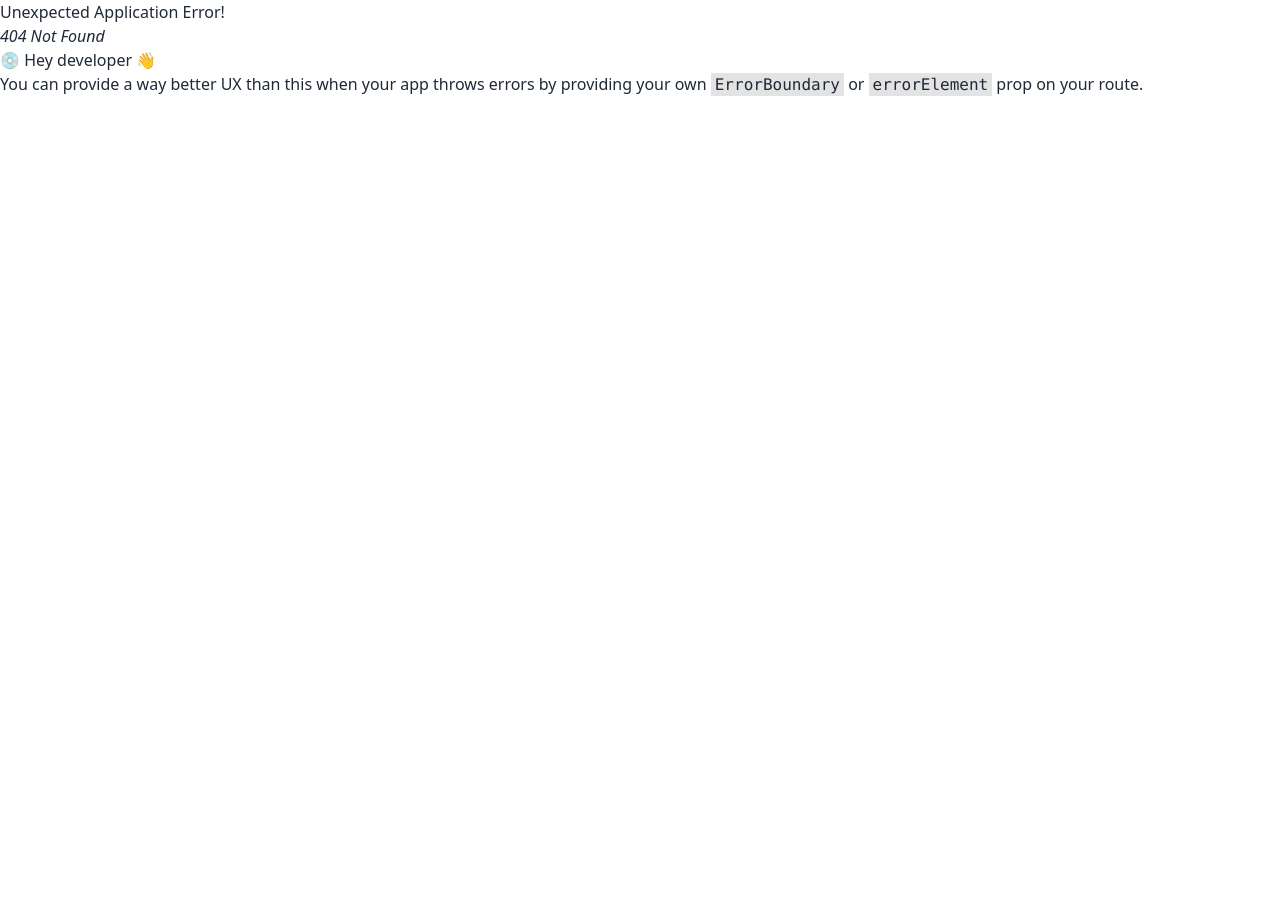
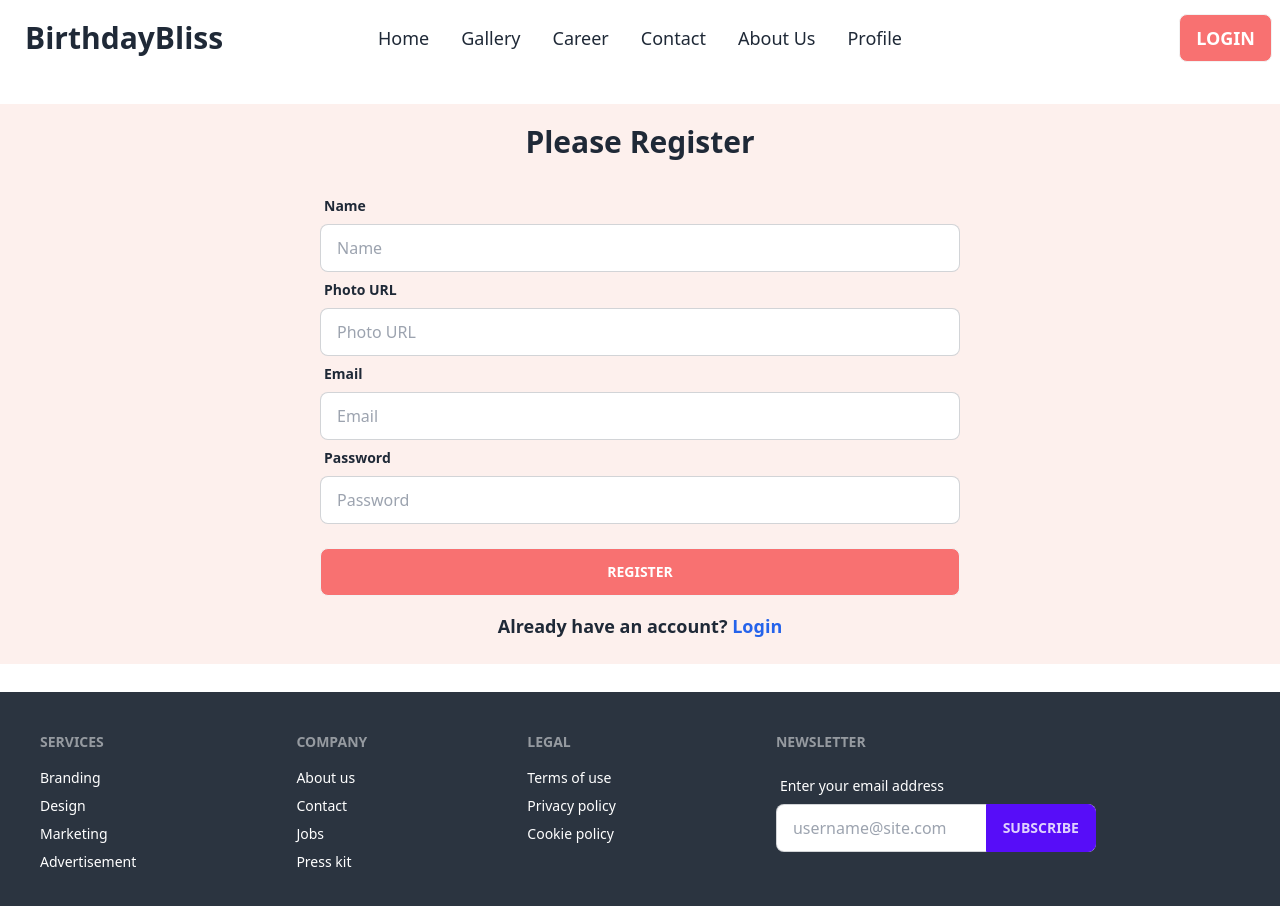
Before and after one commit to ParthaMalakar/BirthDayBliss-Client, a React (Vite) app: page /register in a window 1280 px wide. Before the commit this address had no page. Shown: the top 906 px of the page. Before the commit the page ends 800 px from the top, so only its background shows below. Built offline with nearby package versions, Linux system fonts and the light colour scheme.

Commit message:
login , registration page created

```diff
--- a/src/layout/Root.jsx
+++ b/src/layout/Root.jsx
@@ -5,9 +5,9 @@ import Footer from "../shared/navbar/Footer";
 const Root = () => {
     return (
         <div>
-
             <div  className="max-w-7xl mx-auto">
             <Navbar></Navbar>
+
             <Outlet></Outlet>
 
             </div>
--- a/src/pages/Home/Home.jsx
+++ b/src/pages/Home/Home.jsx
@@ -9,7 +9,7 @@ const Home = () => {
 
   return (
     <div>
-      <div className="carousel w-full lg:h-[550px] bg-[#E76F511A]">
+      <div className=" carousel w-full lg:h-[550px] bg-[#E76F511A]">
         <div id="slide1" className="carousel-item relative w-full">
           <div className="flex flex-col lg:flex-row gap-20 p-4 lg:p-24">
             <div className="space-y-7 flex-1">
--- /dev/null
+++ b/src/pages/Login/Login.jsx
@@ -0,0 +1,33 @@
+import { Link } from "react-router-dom";
+
+
+const Login = () => {
+    return (
+        <div>
+             <div className="pt-8 bg-[#009CDB26]">
+                <h2 className="text-3xl my-10 text-center pt-10 font-bold">Please Login</h2>
+                <form  className=" md:w-3/4 lg:w-1/2 mx-auto">
+                    <div className="form-control">
+                        <label className="label">
+                            <span className="label-text font-medium">Email</span>
+                        </label>
+                        <input type="email" required name="email" placeholder="Email" className="input input-bordered" />
+                    </div>
+                    <div className="form-control">
+                        <label className="label">
+                            <span className="label-text font-medium">Password</span>
+                        </label>
+                        <input type="password" required name="password" placeholder="Password" className="input input-bordered" />
+
+                    </div>
+                    <div className="form-control mt-6">
+                        <button className="btn bg-red-400 text-white">Login</button>
+                    </div>
+                </form>
+                <p className="text-center mt-4 pb-20 mb-20 text-lg font-bold">Do not have an account <Link to="/register" className="text-blue-600 font-bold" >Register</Link></p>
+            </div>
+        </div>
+    );
+};
+
+export default Login;
--- /dev/null
+++ b/src/pages/Registration/Registration.jsx
@@ -0,0 +1,44 @@
+import { Link } from "react-router-dom";
+
+const Registration = () => {
+    return (
+        <div>
+             <div className="bg-[#E76F511A]">
+                <h2 className="text-3xl my-7 pt-5 text-center font-bold">Please Register</h2>
+                <form  className=" md:w-3/4 lg:w-1/2 mx-auto">
+                    <div className="form-control">
+                        <label className="label">
+                            <span className="label-text font-semibold">Name</span>
+                        </label>
+                        <input type="text" required name="name" placeholder="Name" className="input input-bordered" />
+                    </div>
+                    <div className="form-control">
+                        <label className="label">
+                            <span className="label-text font-semibold">Photo URL</span>
+                        </label>
+                        <input type="text" required name="photo" placeholder="Photo URL" className="input input-bordered" />
+                    </div>
+                    <div className="form-control">
+                        <label className="label">
+                            <span className="label-text font-semibold">Email</span>
+                        </label>
+                        <input type="email" required name="email" placeholder="Email" className="input input-bordered" />
+                    </div>
+                    <div className="form-control">
+                        <label className="label">
+                            <span className="label-text font-semibold">Password</span>
+                        </label>
+                        <input type="password" required name="password" placeholder="Password" className="input input-bordered" />
+
+                    </div>
+                    <div className="form-control mt-6">
+                        <button className="btn bg-red-400 text-white font-bold">Register</button>
+                    </div>
+                </form>
+                <p className="text-center mt-4 font-bold text-lg pb-6 mb-7 ">Already have an account? <Link className="text-blue-600 font-bold" to="/login">Login</Link></p>
+            </div>
+        </div>
+    );
+};
+
+export default Registration;
--- a/src/shared/navbar/Navbar.jsx
+++ b/src/shared/navbar/Navbar.jsx
@@ -1,9 +1,8 @@
-import { NavLink } from "react-router-dom";
+import { Link, NavLink } from "react-router-dom";
 
 const Navbar = () => {
     const navLinks = <>
         <li><NavLink className="text-lg" to="/">Home</NavLink></li>
-        <li><NavLink className="text-lg" to="/about">Services</NavLink></li>
         <li><NavLink className="text-lg" to="/career">Gallery</NavLink></li>
         <li><NavLink className="text-lg" to="/career">Career</NavLink></li>
         <li><NavLink className="text-lg" to="/addict">Contact</NavLink></li>
@@ -24,7 +23,7 @@ const Navbar = () => {
                         </ul>
                     </div>
 
-                    <a className="btn btn-ghost normal-case text-3xl pl-4">BirthdayBliss</a>
+                    <a className="btn btn-ghost normal-case text-3xl pl-4 navbar-start">BirthdayBliss</a>
                 </div>
                 <div className="navbar-center hidden lg:flex">
                     <ul className="menu menu-horizontal px-1">
@@ -32,7 +31,7 @@ const Navbar = () => {
                     </ul>
                 </div>
                 <div className="navbar-end">
-                    <a className="btn bg-red-400 text-white text-lg">Login</a>
+                    <Link to="/login" className="btn bg-red-400 text-white text-lg">Login</Link>
 
                 </div>
             </div>
```
Also changed, not shown: src/routes/Routes.jsx (+12 -0 lines).
